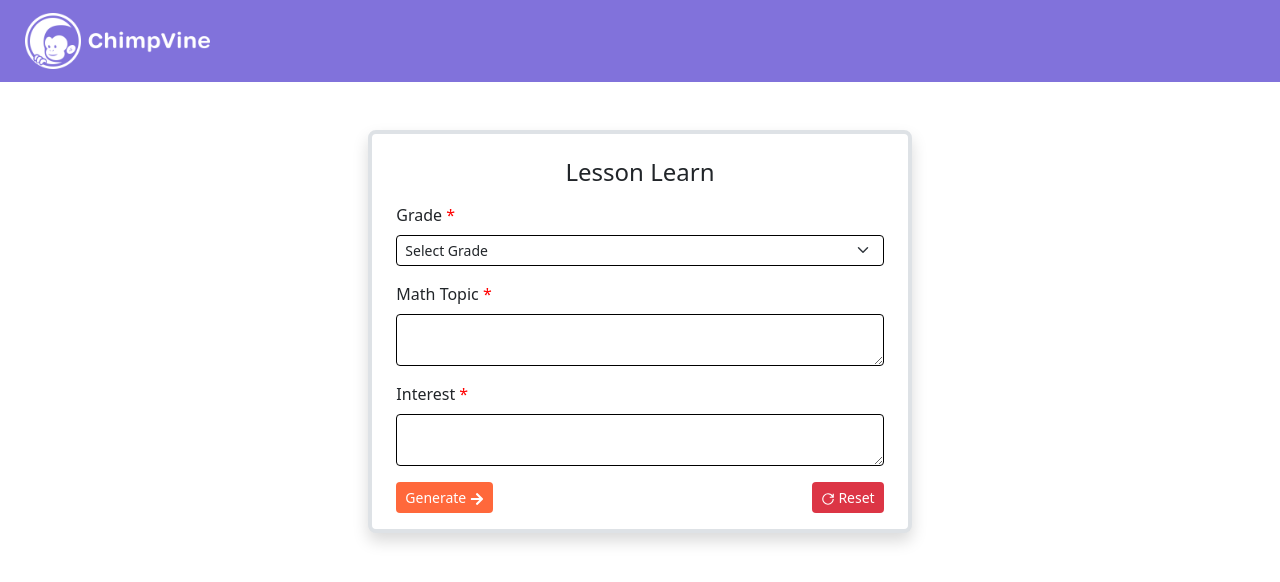
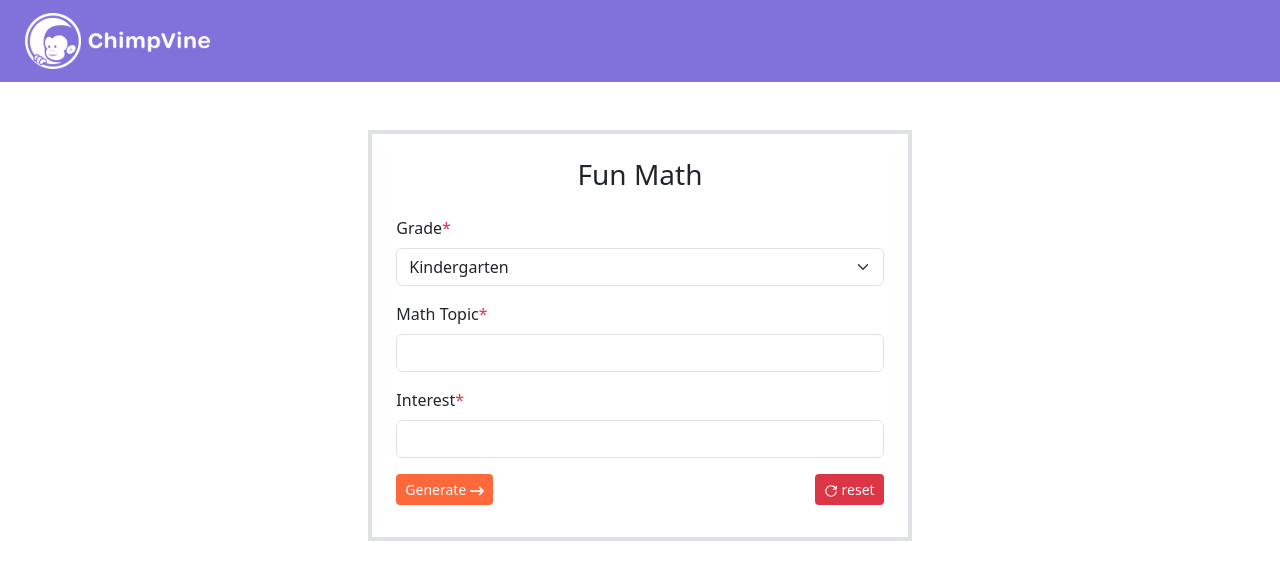
Before and after one commit to sonangdembe/project, a React (Create React App) app: page / in a window 1280 px wide. Shown: the top 582 px of the page. Built offline with nearby package versions, Linux system fonts and the light colour scheme.

Commit message:
button completed

```diff
--- a/package.json
+++ b/package.json
@@ -11,9 +11,11 @@
     "cors": "^2.8.5",
     "framer-motion": "^11.11.1",
     "react": "^18.3.1",
+    "react-bootstrap": "^2.10.5",
     "react-dom": "^18.3.1",
     "react-hook-form": "^7.53.0",
     "react-icons": "^5.3.0",
+    "react-router-dom": "^6.26.2",
     "react-scripts": "5.0.1",
     "react-spinners": "^0.14.1",
     "web-vitals": "^2.1.4"
--- a/src/App.js
+++ b/src/App.js
@@ -1,5 +1,3 @@
-
-
 import './App.css';
 import { FunMath } from './components/FunMath';
 import { Navbar } from './components/Navbar';
--- /dev/null
+++ b/src/components/Button.jsx
@@ -0,0 +1,16 @@
+import React from 'react';
+
+
+export const Button = ({ label, onClick, type = 'button', className, disabled = false, style }) => {
+  return (
+    <button
+      type={type}
+      onClick={onClick}
+      className={`btn ${className}`}
+      disabled={disabled}
+      style={style}
+    >
+      {label}
+    </button>
+  );
+};
--- a/src/components/FunMath.jsx
+++ b/src/components/FunMath.jsx
@@ -1,21 +1,36 @@
-import React from 'react';
+import React, { useState, useEffect } from 'react';
 import { useForm } from 'react-hook-form';
-import { FaArrowRight } from 'react-icons/fa';
-import { GrPowerReset } from 'react-icons/gr';
+import { FaArrowRightLong } from "react-icons/fa6";
+import { GrPowerReset } from "react-icons/gr";
 import axios from 'axios';
 import { motion } from 'framer-motion';
 import '../App.css';
+import { Button } from './Button';
 
 export const FunMath = () => {
-  const { register, handleSubmit, reset, formState: { errors } } = useForm();
-  const [generatedProblem, setGeneratedProblem] = React.useState(null);
-  const [loading, setLoading] = React.useState(false);
-  const [errorMessage, setErrorMessage] = React.useState('');
+  const { register, handleSubmit, reset, setValue, formState: { errors } } = useForm();
+  const [generatedProblem, setGeneratedProblem] = useState(null);
+  const [loading, setLoading] = useState(false);
+  const [errorMessage, setErrorMessage] = useState('');
+  const [showForm, setShowForm] = useState(true);
+  const [showEditModal, setShowEditModal] = useState(false);
+  const [editedProblem, setEditedProblem] = useState({});
+
+  useEffect(() => {
+    const savedData = localStorage.getItem('funMathData');
+    if (savedData) {
+      const parsedData = JSON.parse(savedData);
+      setValue('grade', parsedData.grade);
+      setValue('mathTopic', parsedData.math_topic);
+      setValue('interest', parsedData.interest);
+    }
+  }, [setValue]);
 
   const onSubmit = async (data) => {
     setLoading(true);
     setErrorMessage('');
     setGeneratedProblem(null);
+    setShowForm(false);
 
     await new Promise((resolve) => setTimeout(resolve, 3000));
 
@@ -26,6 +41,7 @@ export const FunMath = () => {
         interest: data.interest
       });
       setGeneratedProblem(response.data);
+      localStorage.setItem('funMathData', JSON.stringify(data));
     } catch (error) {
       setErrorMessage('Failed to generate the math problem. Please try again.');
     } finally {
@@ -33,22 +49,59 @@ export const FunMath = () => {
     }
   };
 
+  const handleBack = () => {
+    setShowForm(true);
+    setGeneratedProblem(null);
+    reset();
+    localStorage.removeItem('funMathData'); }
+
+
+  const handleEdit = () => {
+    if (generatedProblem) {
+      setEditedProblem({
+        problem: generatedProblem.problem,
+        hint: generatedProblem.hint,
+        steps: generatedProblem.steps,
+        answer: generatedProblem.answer,
+        fun_fact: generatedProblem.fun_fact,
+        motivational_message: generatedProblem.motivational_message
+      });
+      setShowEditModal(true);
+    }
+  };
+
+  const handleSaveChanges = () => {
+    setGeneratedProblem({
+      ...generatedProblem,
+      ...editedProblem
+    });
+    setShowEditModal(false);
+  };
+
+  const handleInputChange = (e) => {
+    const { name, value } = e.target;
+    setEditedProblem(prevState => ({
+      ...prevState,
+      [name]: value
+    }));
+  };
+
+
   return (
     <div className="row justify-content-center mt-5">
-      {/* Loading Animation */}
       {loading && (
         <div className="loading-container">
           <div className="buffering-animation">
-            <div className="buffering-circle"></div>
+            <div className="jumping-shape" style={{ margin: '0 10px' }}></div>
+            <div className="jumping-shape" style={{ margin: '0 10px' }}></div>
+            <div className="jumping-shape" style={{ margin: '0 10px' }}></div>
           </div>
           <h2 className="loading-text">Loading...</h2>
         </div>
       )}
 
-      {/* Generated Problem Output */}
-      {!loading && generatedProblem && (
-        <div className="text-center mt-5">
-          {/* Problem */}
+      {!loading && generatedProblem && !showEditModal && (
+        <div>
           <motion.h5
             initial={{ opacity: 0, x: 0, y: 0, scale: 0.9 }}
             animate={{ opacity: 1, scale: 1 }}
@@ -66,7 +119,6 @@ export const FunMath = () => {
             Problem: {generatedProblem.problem}
           </motion.p>
 
-          {/* Hint */}
           <motion.p
             initial={{ opacity: 0, x: 0, y: 0, scale: 0.9 }}
             animate={{ opacity: 1, scale: 1 }}
@@ -76,7 +128,6 @@ export const FunMath = () => {
             <strong>Hint:</strong> {generatedProblem.hint}
           </motion.p>
 
-          {/* Steps */}
           <motion.div
             initial={{ opacity: 0, x: 0, y: 0, scale: 0.9 }}
             animate={{ opacity: 1, scale: 1 }}
@@ -98,7 +149,6 @@ export const FunMath = () => {
             </motion.ul>
           </motion.div>
 
-          {/* Answer */}
           <motion.p
             initial={{ opacity: 0, x: 0, y: 0, scale: 0.9 }}
             animate={{ opacity: 1, scale: 1 }}
@@ -108,7 +158,6 @@ export const FunMath = () => {
             <strong>Answer:</strong> {generatedProblem.answer.solution}
           </motion.p>
 
-          {/* Fun fact */}
           <motion.p
             initial={{ opacity: 0, x: 0, y: 0, scale: 0.9 }}
             animate={{ opacity: 1, scale: 1 }}
@@ -118,7 +167,6 @@ export const FunMath = () => {
             Fun Fact: {generatedProblem.fun_fact}
           </motion.p>
 
-          {/* Motivational message */}
           <motion.p
             initial={{ opacity: 0, x: 0, y: 0, scale: 0.9 }}
             animate={{ opacity: 1, scale: 1 }}
@@ -127,64 +175,152 @@ export const FunMath = () => {
           >
             Motivational Message: {generatedProblem.motivational_message}
           </motion.p>
+
+          <div className="justify-content-between mt-3">
+            <Button
+              label='Back'
+              onClick={handleBack}
+              className='btn btn-sm me-2'
+              style={{ backgroundColor: 'rgb(255, 104, 59)', color: 'white', width:'7%' }}
+            />
+
+            <Button
+              label='Edit'
+              onClick={handleEdit}
+              className='btn btn-sm'
+              style={{ backgroundColor: 'rgb(220, 53, 69)', color: 'white',width:'7%' }}
+            />
+          </div>
         </div>
       )}
 
-      {/* Form for Input */}
-      {!loading && !generatedProblem && (
-        <div className="col-md-5 border border-4 rounded-3 pt-4 pb-3 ps-4 pe-4 shadow p-3 bg-body rounded no-print">
-          <form onSubmit={handleSubmit(onSubmit)}>
-            <h4 className="text-center mb-3">Lesson Learn</h4>
-
+      {showEditModal && (
+        <div className="col-md-5 border border-4 pt-4 pb-3 ps-4 pe-4 p-3">
+          <h4 className="text-center mb-3">
+            Fun Math
+          </h4>
+          <form onSubmit={(e) => { e.preventDefault(); handleSaveChanges(); }}>
             <div className="mb-3">
-              <label className="form-label" style={{ fontWeight: 'normal' }}>Grade <span style={{ color: 'red' }}>*</span></label>
-              <select
-                {...register('grade', { required: 'Grade is required' })}
-                className="form-select form-select-sm mb-3 custom-input"
-                style={{ border: '1px solid black', fontWeight: 'normal' }}
-              >
-                <option value="">Select Grade</option>
-                <option value="Kindergarten">Kindergarten</option>
-                {[...Array(12).keys()].map(num => (
-                  <option key={num + 1} value={`Grade ${num + 1}`}>Grade {num + 1}</option>
-                ))}
-              </select>
-              {errors.grade && <span className="text-danger">{errors.grade.message}</span>}
+              <label className="form-label">Problem</label>
+              <input
+                name="problem"
+                value={editedProblem.problem || ''}
+                onChange={handleInputChange}
+                className="form-control"
+              />
             </div>
 
             <div className="mb-3">
-              <label className="form-label" style={{ fontWeight: 'normal' }}>Math Topic <span style={{ color: 'red' }}>*</span></label>
-              <textarea
-                {...register('mathTopic', { required: 'Math Topic is required' })}
-                className="form-control form-control-sm mb-2 custom-input"
-                style={{ border: '1px solid black', fontWeight: 'normal' }}
+              <label className="form-label">Hint</label>
+              <input
+                name="hint"
+                value={editedProblem.hint || ''}
+                onChange={handleInputChange}
+                className="form-control"
               />
-              {errors.mathTopic && <span className="text-danger">{errors.mathTopic.message}</span>}
             </div>
 
             <div className="mb-3">
-              <label className="form-label" style={{ fontWeight: 'normal' }}>Interest <span style={{ color: 'red' }}>*</span></label>
-              <textarea
-                {...register('interest', { required: 'Interest is required' })}
-                className="form-control form-control-sm mb-2 custom-input"
-                style={{ border: '1px solid black', fontWeight: 'normal' }}
+              <label className="form-label">Answer</label>
+              <input
+                name="answer"
+                value={editedProblem.answer || ''}
+                onChange={handleInputChange}
+                className="form-control"
               />
-              {errors.interest && <span className="text-danger">{errors.interest.message}</span>}
             </div>
 
-            <div className="d-flex justify-content-between mt-3">
-              <button type="submit" className="btn btn-sm" style={{ backgroundColor: 'rgb(255, 104, 59)', color: 'white' }}>
-                Generate <FaArrowRight />
-              </button>
-              <button type="reset" className="btn btn-sm" style={{ backgroundColor: 'rgb(220, 53, 69)', color: 'white' }} onClick={() => reset()}>
-                <GrPowerReset /> Reset
-              </button>
+            <div className="mb-3">
+              <label className="form-label">Fun Fact</label>
+              <input
+                name="fun_fact"
+                value={editedProblem.fun_fact || ''}
+                onChange={handleInputChange}
+                className="form-control"
+              />
+            </div>
+
+            <div className="mb-3">
+              <label className="form-label">Motivational Message</label>
+              <input
+                name="motivational_message"
+                value={editedProblem.motivational_message || ''}
+                onChange={handleInputChange}
+                className="form-control"
+              />
+            </div>
+
+            <div className="mb-3">
+              <Button
+                label='Save Changes'
+                type="submit"
+                className='btn btn-success'
+                style={{ width: '100%' }}
+              />
             </div>
           </form>
         </div>
       )}
 
-      {errorMessage && <div className="text-danger text-center mt-3">{errorMessage}</div>}
+      {errorMessage && <div className="alert alert-danger">{errorMessage}</div>}
+
+      {showForm && (
+        <form onSubmit={handleSubmit(onSubmit)} className="col-md-5 border border-4 pt-4 pb-3 ps-4 pe-4">
+          <h3 className="text-center mb-4">Fun Math</h3>
+          <div className="mb-3">
+  <label className="form-label">Grade<span className="text-danger">*</span></label>
+  <select
+    {...register('grade', { required: 'Grade is required' })}
+    className={`form-select ${errors.grade ? 'is-invalid' : ''}`}
+  >
+
+    <option value="Kindergarten">Kindergarten</option>
+    {[...Array(12).keys()].map(num => (
+      <option key={num + 1} value={`Grade ${num + 1}`}>Grade {num + 1}</option>
+    ))}
+  </select>
+  {errors.grade && <span className="invalid-feedback">{errors.grade.message}</span>}
+</div>
+
+
+
+          <div className="mb-3">
+            <label className="form-label">Math Topic<span className="text-danger">*</span> </label>
+            <input
+              {...register('mathTopic', { required: 'Math topic is required.' })}
+              className={`form-control ${errors.mathTopic ? 'is-invalid' : ''}`}
+            />
+            {errors.mathTopic && <div className="invalid-feedback">{errors.mathTopic.message}</div>}
+          </div>
+
+          <div className="mb-3">
+            <label className="form-label">Interest<span className="text-danger">*</span> </label>
+            <input
+              {...register('interest', { required: 'Interest is required.' })}
+              className={`form-control ${errors.interest ? 'is-invalid' : ''}`}
+            />
+            {errors.interest && <div className="invalid-feedback">{errors.interest.message}</div>}
+          </div>
+
+          <div className="d-flex justify-content-between align-items-center mb-3">
+  <Button
+    label={<>Generate <FaArrowRightLong /></>}
+    type="submit"
+    className="btn btn-sm"
+    style={{ backgroundColor: 'rgb(255, 104, 59)', color: 'white', marginRight: '8px' }} // Add margin to the right
+  />
+
+  <Button
+    label={<><GrPowerReset /> reset</>}
+    type="button"
+    className="btn btn-sm"
+    style={{ backgroundColor: 'rgb(220, 53, 69)', color: 'white' }}
+  />
+</div>
+
+
+        </form>
+      )}
     </div>
   );
 };
--- a/src/index.js
+++ b/src/index.js
@@ -1,7 +1,5 @@
 import React from 'react';
-
 import 'bootstrap/dist/css/bootstrap.min.css';
-
 import ReactDOM from 'react-dom/client';
 
 import App from './App';
```
Also changed, not shown: src/App.css (+44 -0 lines), 1 other file (tests, documents, lock files or other folders).
